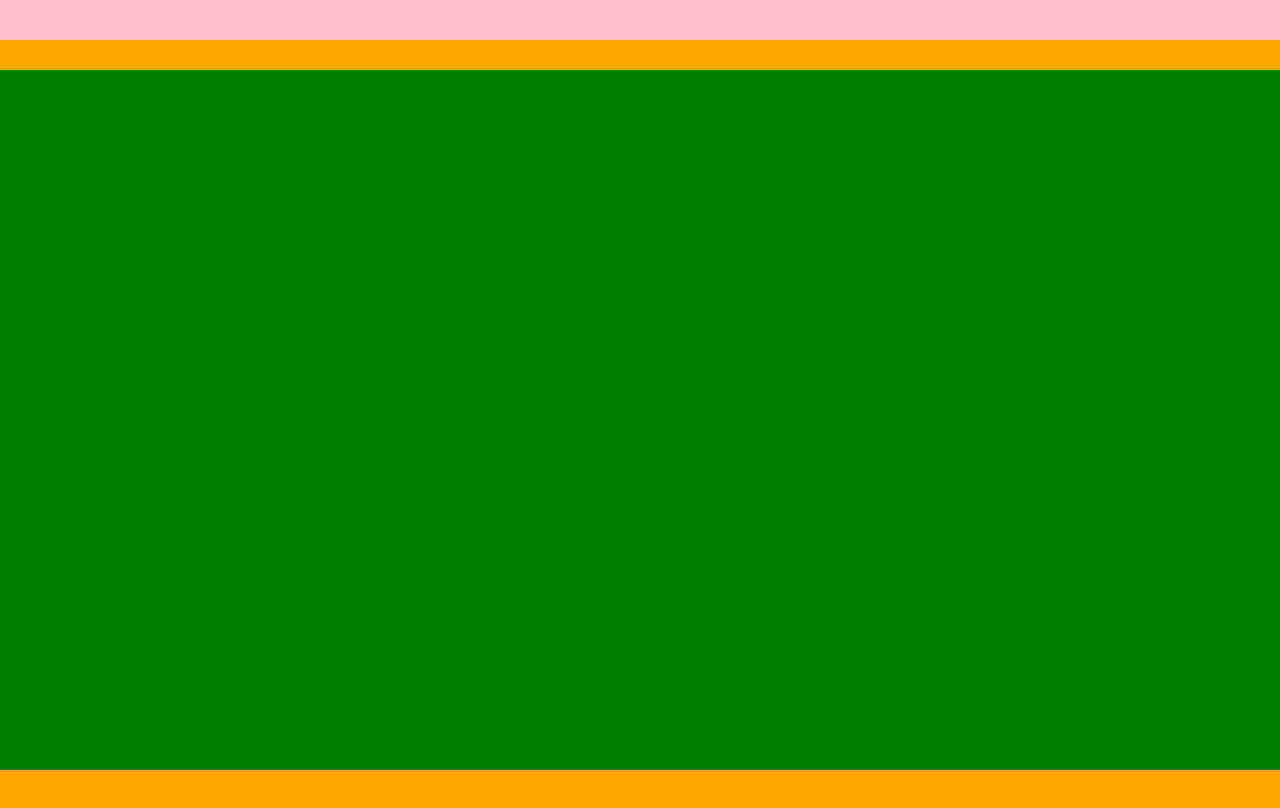
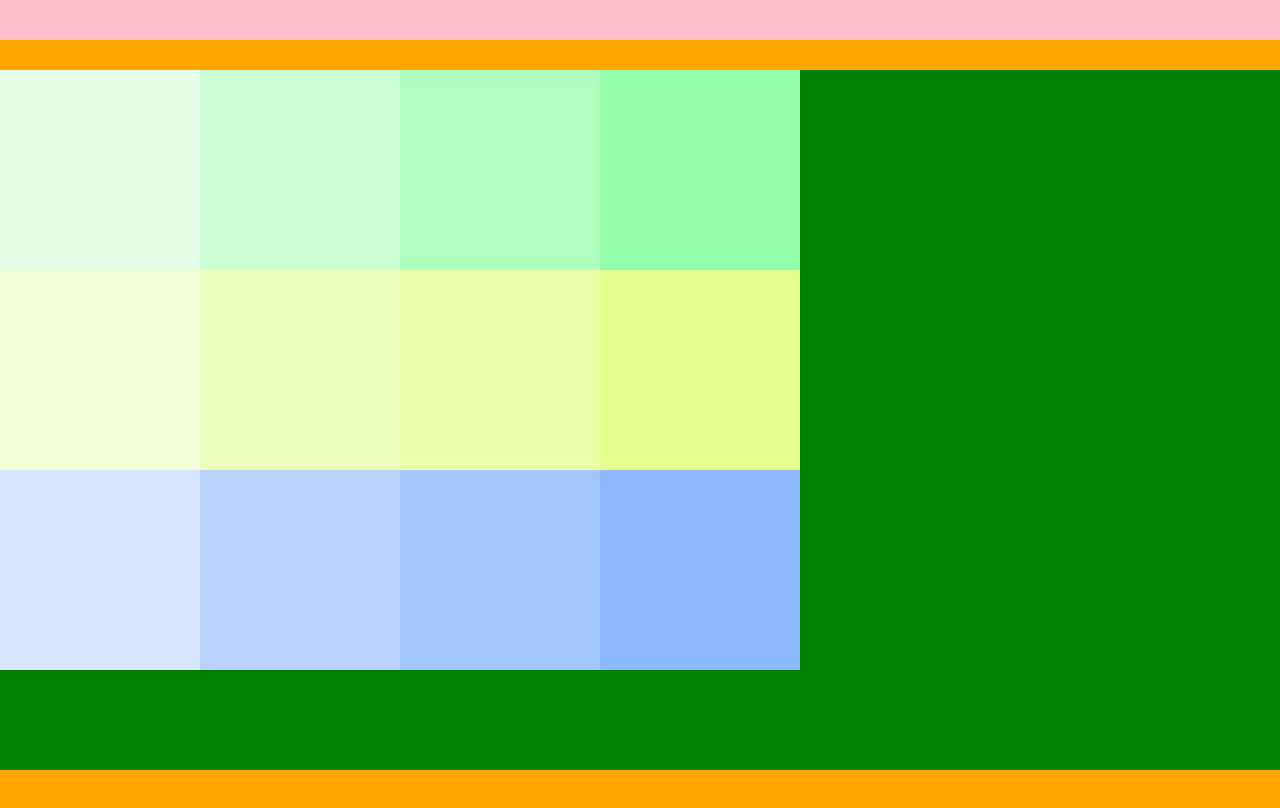
Before and after one commit to hinakokko/html_css, a plain HTML site: page chapter5_exercise/chapter5_exercise.html in a window 1280 px wide. Drawn offline with Linux system fonts and the light colour scheme.

Commit message:
5章【ヘッダーとフッターを作ろう】_途中経過_mainの枠内の作成方法_

```diff
--- a/chapter5_exercise/chapter5_exercise.html
+++ b/chapter5_exercise/chapter5_exercise.html
@@ -16,7 +16,28 @@
       <div class="header-bottom"></div>
     </div>
 
-    <div class="main"></div>
+    <div class="main">
+      <div class="main-top">
+        <div class="main-top-01"></div>
+        <div class="main-top-02"></div>
+        <div class="main-top-03"></div>
+        <div class="main-top-04"></div>
+      </div>
+
+      <div class="main-center">
+        <div class="main-center-01"></div>
+        <div class="main-center-02"></div>
+        <div class="main-center-03"></div>
+        <div class="main-center-04"></div>
+      </div>
+
+      <div class="main-bottom">
+        <div class="main-bottom-01"></div>
+        <div class="main-bottom-02"></div>
+        <div class="main-bottom-03"></div>
+        <div class="main-bottom-04"></div>
+      </div>
+    </div>
 
     <div class="footer"></div>
 
--- a/chapter5_exercise/style.css
+++ b/chapter5_exercise/style.css
@@ -29,6 +29,103 @@
   background-color:green;
 }
 
+.main-top {
+  width: 800px;
+  height: 200px;
+  background-color: #93ffab;
+  display: flex;
+  justify-content: center;
+}
+
+.main-top-01 {
+  width: 200px;
+  height: 200px;
+  background-color: #e6ffe9;
+}
+
+.main-top-02 {
+  width: 200px;
+  height: 200px;
+  background-color: #cbffd3;
+}
+
+.main-top-03 {
+  width: 200px;
+  height: 200px;
+  background-color: #aeffbd;
+}
+
+.main-top-04 {
+  width: 200px;
+  height: 200px;
+  background-color : #93ffab;
+}
+
+.main-center {
+  width: 800px;
+  height: 200px;
+  background-color: #e4ff8d;
+  display: flex;
+  justify-content: center;
+
+}
+
+.main-center-01 {
+  width: 200px;
+  height: 200px;
+  background-color: #f3ffd8;
+}
+
+.main-center-02 {
+  width: 200px;
+  height: 200px;
+  background-color: #edffbe;
+}
+
+.main-center-03 {
+  width: 200px;
+  height: 200px;
+  background-color: #e9ffa5;
+}
+
+.main-center-04 {
+  width: 200px;
+  height: 200px;
+  background-color: #e4ff8d;
+}
+
+.main-bottom {
+  width: 800px;
+  height: 200px;
+  background-color: #8eb8ff;
+  display: flex;
+  justify-content: center;
+}
+
+.main-bottom-01 {
+  width: 200px;
+  height: 200px;
+  background-color: #d9e5ff;
+}
+
+.main-bottom-02 {
+  width:200px;
+  height: 200px;
+  background-color: #bad3ff;
+}
+
+.main-bottom-03 {
+  width: 200px;
+  height: 200px;
+  background-color: #a4c6ff;
+}
+
+.main-bottom-04 {
+  width: 200px;
+  height: 200px;
+  background-color: #8eb8ff;
+}
+
 .footer {
   width: 100%;
   height: 120px;
```
